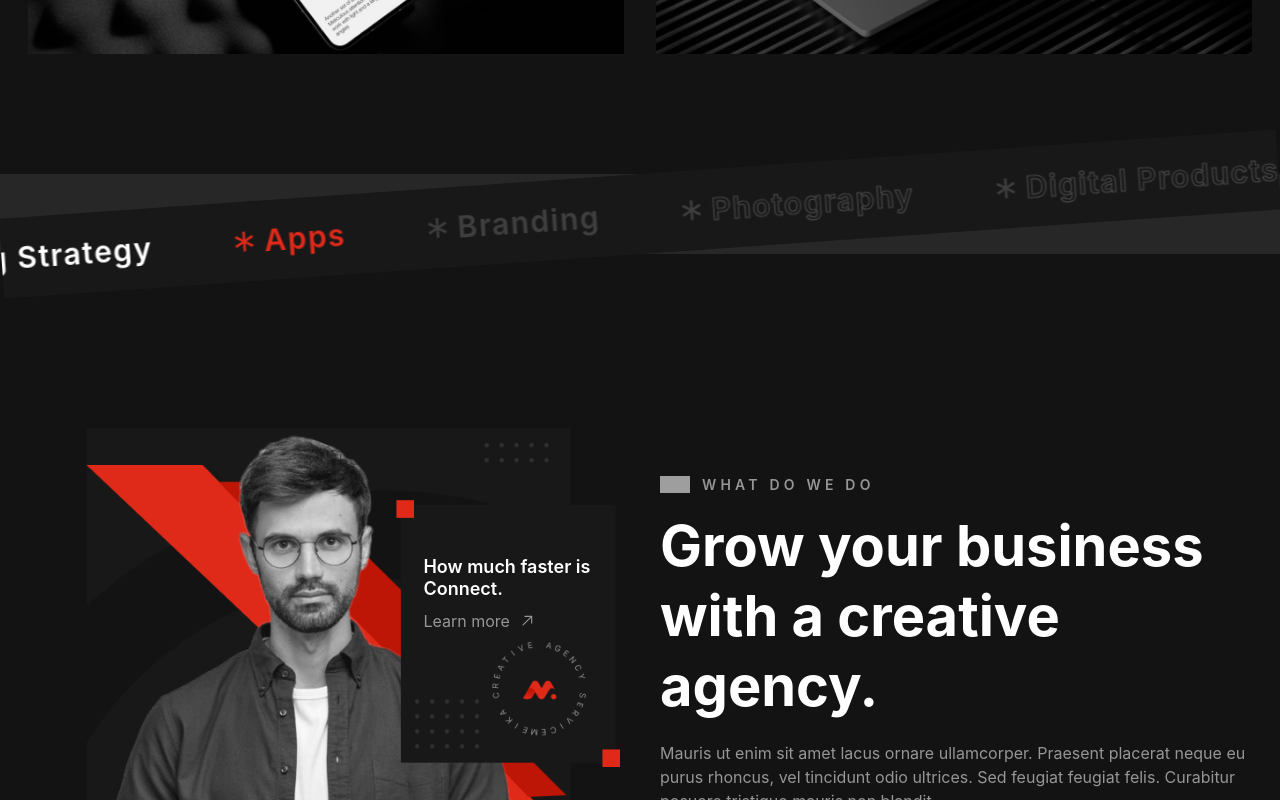
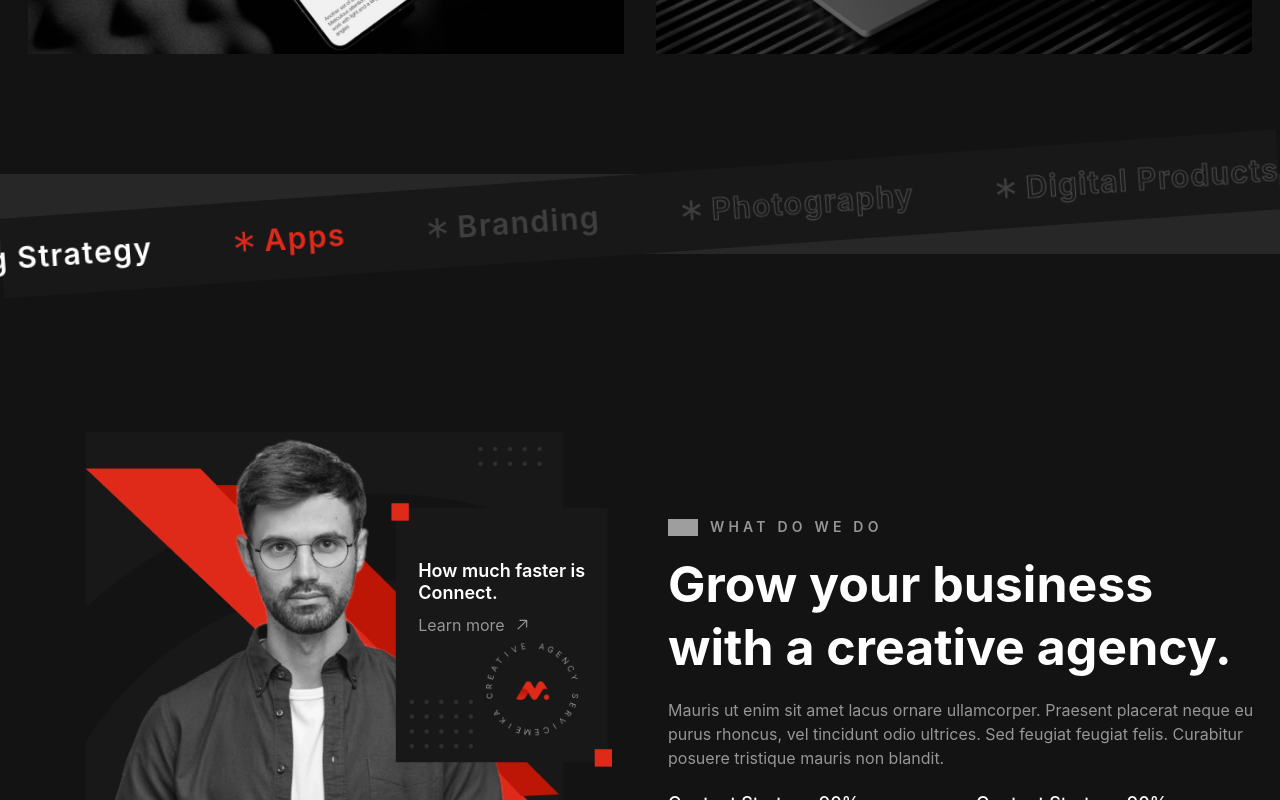
Before and after one commit to MansoorAkhter/meika-clone, a React (Create React App) app: page / in a window 1280 px wide. Shown: the part 3960-4760 px from the top of the page. Built offline with nearby package versions, Linux system fonts and the light colour scheme; grey boxes are pictures that could not be loaded.

Commit message:
overflow issues fixed

```diff
--- a/src/components/shared/PortfolioCard.jsx
+++ b/src/components/shared/PortfolioCard.jsx
@@ -2,7 +2,7 @@ import { GoArrowUpRight } from "react-icons/go";
 
 const PortfolioCard = ({ title, desc, img, selected }) => {
   return (
-    <div className="relative w-full h-[35vh] md:h-[50vh] flex justify-center bg-yellow-100">
+    <div className="relative w-full h-[35vh] md:h-[50vh] flex justify-center">
     <div
       style={{
         backgroundImage: `url(${img})`,
@@ -15,7 +15,7 @@ const PortfolioCard = ({ title, desc, img, selected }) => {
       }}
       className="flex items-center justify-center"
     >
-        <div className="w-[88%] h-[88%] relative overflow-hidden group">
+      <div className="w-[88%] h-[86%] relative overflow-hidden group">
         <div className="absolute w-full h-full bg-[#0008] flex flex-col justify-center items-center gap-1 md:gap-3 cursor-default -top-3 group-hover:top-0 opacity-0 group-hover:opacity-100 transition-all duration-300 ">
           <h1 className="text-sm text-mainGray md:text-base">{title}</h1>
           <h2 className="text-xl font-bold text-white md:text-4xl">{desc}</h2>
--- a/src/components/widget/ClientReviews.jsx
+++ b/src/components/widget/ClientReviews.jsx
@@ -8,7 +8,7 @@ import { Pagination } from "swiper/modules";
 
 const ClientReviews = () => {
   return (
-    <section className="flex justify-center w-full md:h-screen">
+    <section className="flex justify-center w-full pb-20 md:h-screen">
       <Wrapper>
         <div className="flex flex-col items-center gap-5">
           <SectionHeader heading="What client Says?" />
--- a/src/components/widget/OurSuccess.jsx
+++ b/src/components/widget/OurSuccess.jsx
@@ -9,7 +9,7 @@ const OurSuccess = () => {
   return (
     <section className="flex items-center w-full pb-20 mt-20 md:mt-0 md:h-screen">
       <Wrapper>
-        <div className="grid gap-10 px-6 md:pt-20 md:grid-cols-2 place-items-center place-content-center">
+        <div className="grid px-6 gap-14 md:pt-20 md:grid-cols-2 place-items-center place-content-center">
           {/* Left */}
           <div className="relative">
             <div className="w-[35%] h-[35%] absolute top-14 md:top-28 -right-1 md:right-1 md:p-4">
@@ -27,11 +27,11 @@ const OurSuccess = () => {
           </div>
 
           {/* Right */}
-          <div className="">
+          <div>
             <HalfSectionHeader
               title="What do We Do"
               tagLine="Grow your business with a creative agency."
-              fns="text-3xl md:text-[56px]"
+              fns="text-3xl md:text-[50px]"
             />
             <p className="mt-5 text-mainGray">
               Mauris ut enim sit amet lacus ornare ullamcorper. Praesent
--- a/src/components/widget/Portfolio.js
+++ b/src/components/widget/Portfolio.js
@@ -6,12 +6,12 @@ import SectionHeader from "../shared/SectionHeader";
 
 const Portfolio = () => {
   return (
-    <div className="pb-20 mt-10 md:pb-10 md:mt-20">
+    <div className="w-full pb-20 mt-10 md:pb-10 md:mt-20">
       <Wrapper>
           <SectionHeader heading="Newest Portfolio" />
           <PortfolioSelector />
         {/* <div className="flex flex-col items-center justify-center gap-y-7"> */}
-          <div className="grid w-full grid-cols-1 gap-5 md:gap-8 px-7 md:grid-cols-2">
+          <div className="grid gap-5 md:gap-8 px-7 md:grid-cols-2">
             {portfolioData.slice(0, -1).map((item, index) => (
               <PortfolioCard
                 key={index}
--- a/src/components/widget/TickerBar.jsx
+++ b/src/components/widget/TickerBar.jsx
@@ -9,11 +9,11 @@ const TickerBar = () => {
     "Apps",
     "Branding",
     "Photography",
-     ];
+  ];
   return (
-    <div className="relative w-full h-20 bg-[#aaa2] my-10 md:my-20">
-      <div className="absolute flex items-center w-full h-full rotate-[-4deg] overflow-hidden bg-[#181818]">
-        <div className="flex flex-shrink-0 w-auto h-full overflow-hidden justify-evenly gap-x-6 md:gap-20 animate-slide-rotate">
+    <div className="relative w-full h-20 bg-[#aaa2] my-10 md:my-20 overflow-x-clip">
+      <div className="absolute flex items-center w-full h-full z-50 rotate-[-4deg] bg-[#181818] left-0 ">
+        <div className="flex flex-shrink-0 w-auto h-full justify-evenly gap-x-6 md:gap-20 animate-slide-rotate">
           {tickerData?.map((ticker, index) => (
             <div
               className={`text-3xl flex items-center gap-2`}
--- a/src/index.css
+++ b/src/index.css
@@ -6,6 +6,13 @@
 *{
   box-sizing: border-box;
 }
+
+*, *::before, *::after {
+  box-sizing: border-box;
+}
+
+
+
 body {
   margin: 0;
   padding: 0;
@@ -20,7 +27,7 @@ body {
   flex-direction: column;
   /* align-items: center;
   justify-content: center; */
-  width: 100vw;
+  width: 100%;
   min-height: 100vh;
   /* padding: 0 10px; */
 }
```
Lines whose indentation alone changed are shown as unchanged.
